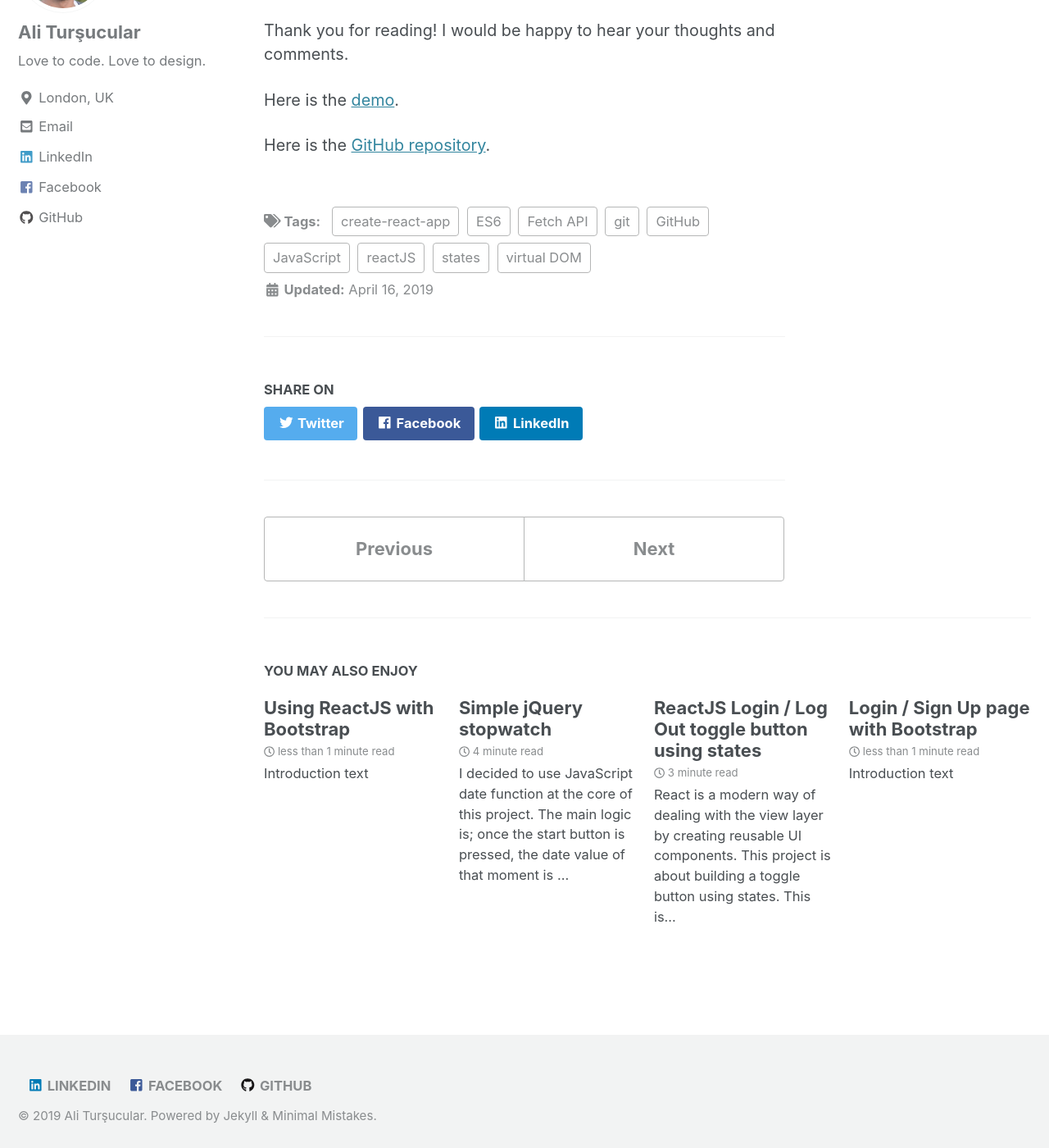
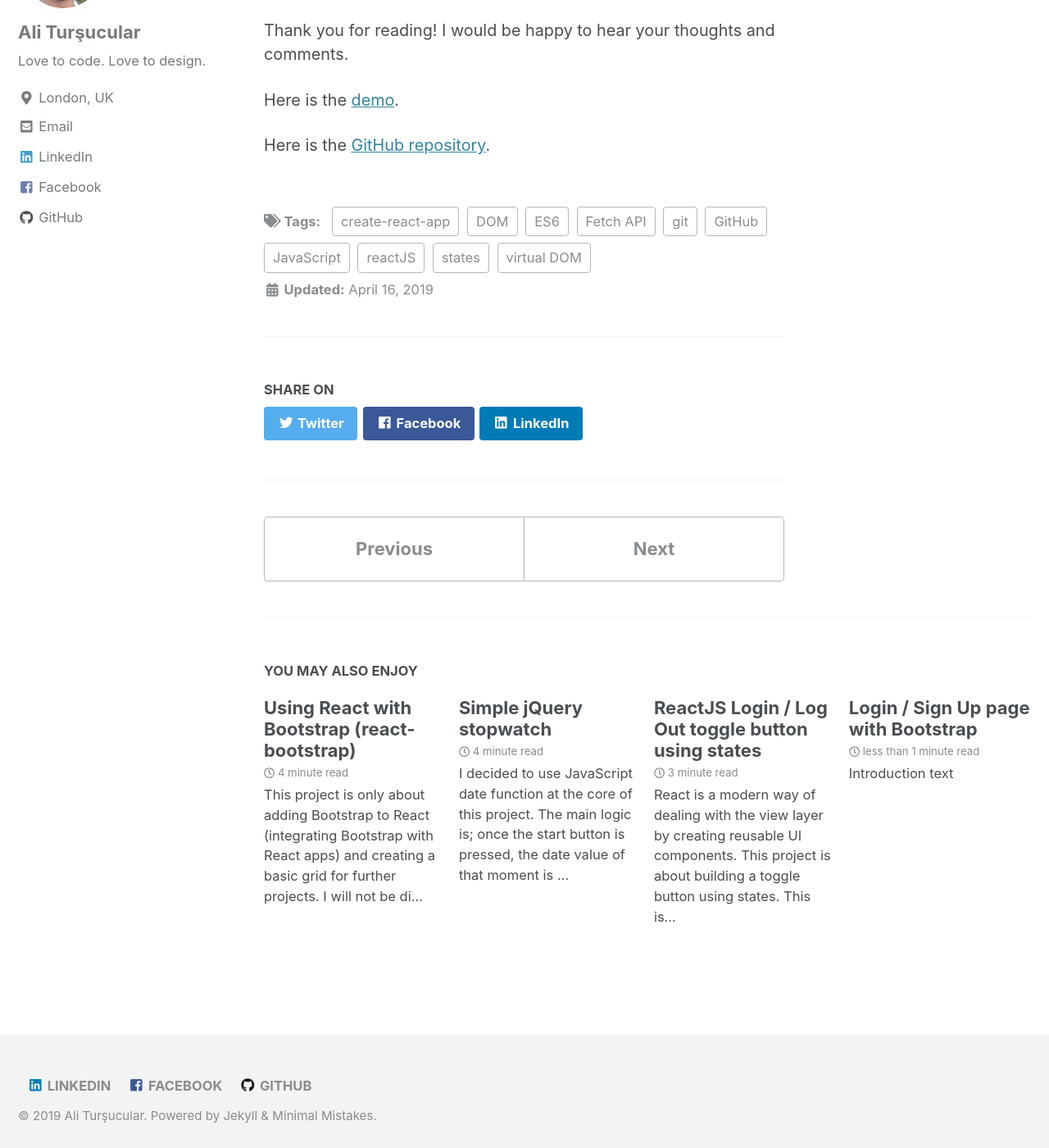
Before and after one commit to alitursucular/alitursucular.github.io, a Jekyll site: the page built from _posts/2019-04-16-fetching-api-data-with-reactjs.md, in a window 1280 px wide and 1400 px high, scrolled down 5667 px. Shown: the whole window at 82% size. Built offline with Jekyll 4.4.1, drawn with Linux system fonts in a browser that asks for light colours; cached includes are drawn as plain includes; some of the changed lines change nothing that is shown.

Commit message:
New content and fixes

````diff
--- a/_posts/2019-04-16-fetching-api-data-with-reactjs.md
+++ b/_posts/2019-04-16-fetching-api-data-with-reactjs.md
@@ -6,6 +6,7 @@ tags:
     Fetch API,
     reactJS,
     states,
+    DOM,
     virtual DOM,
     create-react-app,
     JavaScript,
--- /dev/null
+++ b/_posts/2019-04-18-using-react-with-bootstrap.md
@@ -0,0 +1,72 @@
+---
+title: "Using React with Bootstrap (react-bootstrap)"
+date: 2019-04-18
+tags: [React, Bootstrap, HTML5, CSS3, react-bootstrap, components, JSX, git, GitHub, CSS Framework, DOM, virtual DOM]
+excerpt: "This project is only about adding Bootstrap to React (integrating Bootstrap with React apps) and creating a basic grid for further projects. I will not be discussing about React basics like i did in my other posts."
+---
+
+### Introduction
+
+This project is only about adding Bootstrap to React (integrating Bootstrap with React apps) and creating a basic grid for further projects. I will not be discussing about React basics like i did in my other posts _[Fetching data from a RESTful API using Fetch API with React](https://alitursucular.github.io/fetching-api-data-with-reactjs/)_ and _[ReactJS Login / Log Out toggle button using states](https://alitursucular.github.io/reactjs-login-log-out-toggle-button-using-states/)_
+
+React is one of the most popular JavaScript libraries for interactive web applications. It enables developers to create reusable UI components and eases to deal with the view layer. It can handle complex updates in applications by _manipulating the DOM_ if necessary. By definition, DOM manipulation is the heart of the modern, interactive web. However, updating DOM is a lot slower than many JavaScript operations. That creates a problem. Especially if we are dealing with huge amounts of DOM manipulation.<br/>
+So, how does React overcome this issue?
+
+In React, for every _DOM object_, there is a corresponding _"virtual DOM object."_ A virtual DOM object is a representation of a DOM object, like a lightweight copy. Manipulating the DOM is slow. Manipulating the virtual DOM is much faster, because nothing gets drawn onscreen. When we render a _JSX element_, every single virtual DOM object gets updated. Once the virtual DOM has updated, then React compares the virtual DOM with a virtual DOM snapshot that was taken right before the update. Therefore, React figures out exactly which virtual DOM objects have changed. After this comparison, React knows which virtual DOM objects have changed so, it only updates those objects in the _real DOM_. (changes on the real DOM results the screen to change).
+
+### React Bootstrap
+
+_Bootstrap_ is one of the most popular _CSS Frameworks_ for developing responsive and mobile-first websites. If we need to use React with Bootstrap, we cannot simply include a 'ready to go' script to our pages and start using. The [official documentation of React](https://facebook.github.io/create-react-app/docs/adding-bootstrap) clearly explains how we can add Bootstrap:
+
+> While you don’t have to use any specific library to integrate Bootstrap with React apps, it's often easier than trying to wrap the Bootstrap jQuery plugins. **React Bootstrap** is the most popular option that strives for complete parity with Bootstrap. **reactstrap** is also a good choice for projects looking for smaller builds at the expense of some features.
+
+As it is mentioned in the above, _npmtrends.com_ has a very useful [statistics](https://www.npmtrends.com/react-bootstrap-vs-reactstrap) for preference among _React Bootstrap_ and _reactstrap_. After a little bit more digging, I decided to use _React Bootstrap_ and make myself a grid base. So, let's begin by creating a React app:
+
+```npm
+npx create-react-app using-react-with-bootstrap
+```
+After we successfuly create our folder with _create-react-app_ installed, we navigate to the folder and install _react-bootstrap_ and _bootstrap_ itself:
+
+```npm
+cd using-react-with-bootstrap
+npm install react-bootstrap bootstrap
+```
+We are almost there! React Bootstrap is not shipped with Bootstrap CSS. Therefore, we include our styles manually. As it is mentioned in their documentation, easiest way is to include the latest styles from the CDN. In our app folder, we navigate to `public > index.html` and add the following.
+
+```html
+<link
+  rel="stylesheet"
+  href="https://maxcdn.bootstrapcdn.com/bootstrap/4.3.1/css/bootstrap.min.css"
+  integrity="sha384-ggOyR0iXCbMQv3Xipma34MD+dH/1fQ784/j6cY/iJTQUOhcWr7x9JvoRxT2MZw1T"
+  crossorigin="anonymous"
+/>
+```
+Now, it is time to import some Bootstrap components. Below code shows how to add a single or multiple components. In our `src > App.js` file, we import:
+
+```javascript
+// Single component:
+import Container from 'react-bootstrap/Container';
+
+// Multiple components:
+import { Container, Row, Col } from 'react-bootstrap';
+```
+
+Lastly, in our terminal we type:
+
+```npm
+npm start
+```
+
+It runs the app in development mode. Simply go to: _http://localhost:3000_ to view it in the browser. (The page will automatically reload if we change the code and save).
+
+For the sake of this blog post, I did include many components and created a basic layout with an extra CSS.
+
+Thank you for reading! I would be happy to hear your thoughts and comments.
+
+**_Bonus 1:_** _See my post about [Fetching data from a RESTful API using Fetch API with React](https://alitursucular.github.io/fetching-api-data-with-reactjs/)_
+
+**_Bonus 2:_** _See my post about [ReactJS Login / Log Out toggle button using states](https://alitursucular.github.io/reactjs-login-log-out-toggle-button-using-states/)_
+
+Here is the [demo]().
+
+Here is the [GitHub repository]().
--- a/_posts/2019-04-18-using-reactjs-with-bootstrap.md
+++ /dev/null
@@ -1,8 +0,0 @@
----
-title: "Using ReactJS with Bootstrap"
-date: 2019-04-18
-tags: [ReactJS, Bootstrap, HTML5]
-excerpt: "Introduction text"
----
-
-This post is about Using ReactJS with Bootstrap
--- a/assets/css/main.scss
+++ b/assets/css/main.scss
@@ -7,7 +7,8 @@
 @import "minimal-mistakes/skins/{{ site.minimal_mistakes_skin | default: 'default' }}"; // skin
 @import "minimal-mistakes"; // main partials
 
- html {
+/* https://github.com/mmistakes/minimal-mistakes/issues/1219 */
+html {
     /* font-size: 16px; // change to whatever
 
     @include breakpoint($medium) {
````
